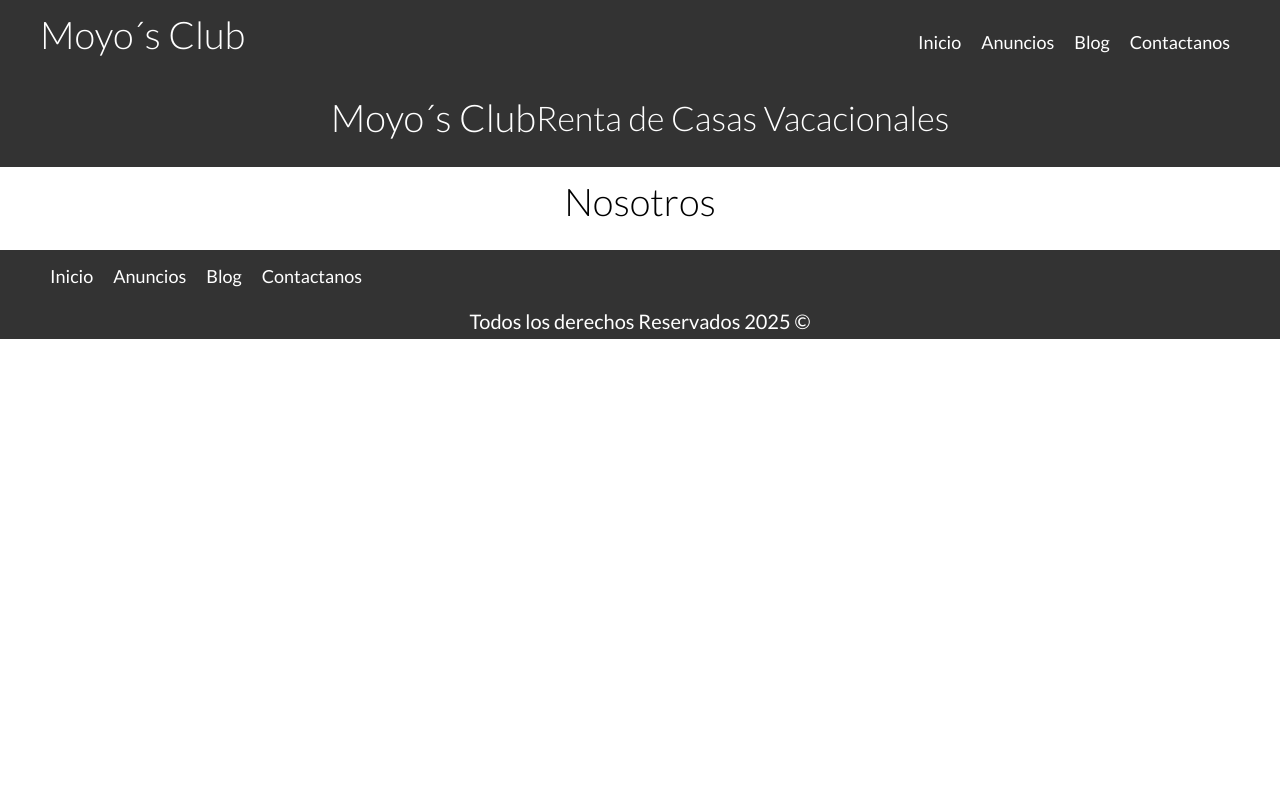
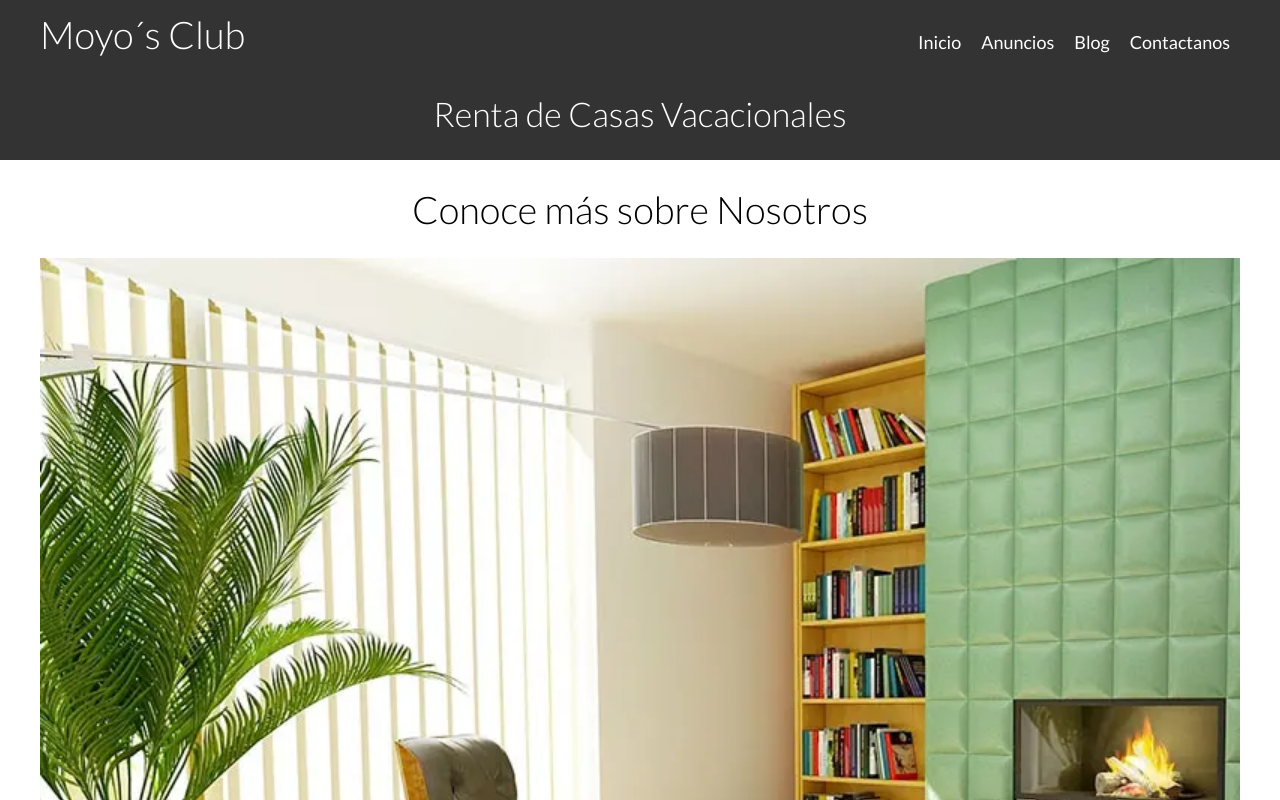
Before and after one commit to Moyo59/moyosclub, a website: page nosotros.html in a window 1280 px wide. Shown: the top 800 px of the page. Drawn offline with Linux system fonts and the light colour scheme; files whose address does not match are found by name.

Commit message:
Lo que cambiaste

```diff
--- a/nosotros.html
+++ b/nosotros.html
@@ -25,11 +25,26 @@
                     </nav>
                 </div>
                 <div class="titulo">
-                <h1>Moyo´s Club</h1>
                 <h2>Renta de Casas Vacacionales</h2>
         </div>
     </header>
-<h1>Nosotros</h1>
+
+
+<main class="contenedor seccion">
+    <h1>Conoce más sobre Nosotros</h1>
+
+    <div class="contenido-nosotros">
+        <div class="imagen">
+            <picture>
+                <source srcset="buil/img/nosotros.webp" type="image/webp">
+                <source srcset="buil/img/nosotos.jpg" type="image/jpeg">
+                <img loading="lazy" src="build/img/nosotros.jpg" alt="Sobre Nosotros">
+            </picture>
+        </div>
+    </div>
+</main>
+
+
 
 
     <footer class="footer section">
```
Also changed, not shown: build/nosotros.html.
